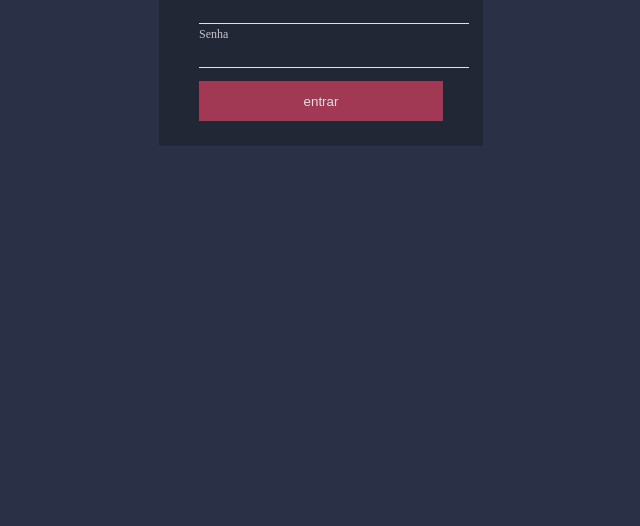
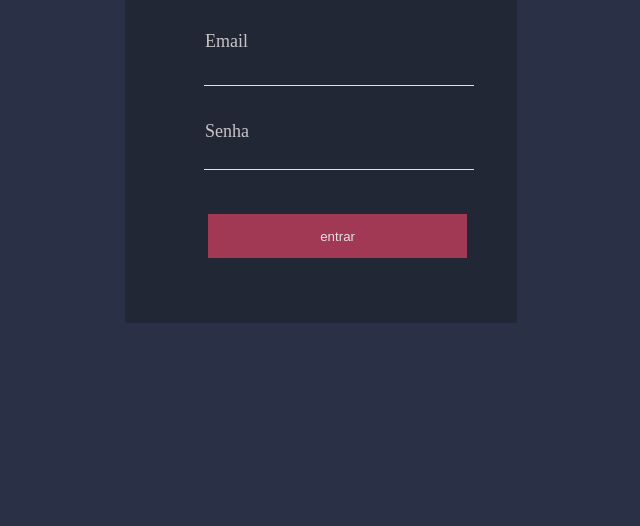
Before and after one commit to RafaelKloh/sistemaApostaFront, a plain HTML site: page index.html in a window 1280 px wide. Shown: the part 274-800 px from the top of the page, without its empty margins (319-959 px from the left). Drawn offline with Linux system fonts and the light colour scheme.

Commit message:
ajuste de telas

```diff
--- a/apostar/style.css
+++ b/apostar/style.css
@@ -74,19 +74,19 @@ input#valorAposta{
     border: none;
     border-bottom: 1px solid #e1e1e1d8;
     outline: none;
-    color: #000000;
-    width: 121px;
+    color: #020202;
+    width: 12px;
     top: 248px;
     position: relative;
     left: 326px;
 }
 .card {
     background-color: rgba(19, 19, 19, 0.3);
-    padding: 40px;
+    padding: 116px;
     border-radius: 2px;
-    width: 280px;
+    width: 392px;
     position: relative;
     left: 50%;
     transform: translateX(-50%);
-    top: 100px;
+    top: 145px;
 }
--- a/cadastroUsuario/style.css
+++ b/cadastroUsuario/style.css
@@ -12,18 +12,11 @@ h1 {
     top: 200px;
     left: 10px;
 }
-
-label#nome
-{
-    color: #fff;
-    font-size: 12px;
-    opacity: 0.8;
-    position: relative;
-    top: 40px;
-}
-
 p {
     color: #ccc;
+    position: relative;
+    top: 42px;
+    left: 42px;
 }
 
 a {
@@ -63,10 +56,11 @@ input#senha{
     outline: none;
     color: #ffffff;
     width: 270px;
-    top:40px;
+    top: 53px;
     position: relative;
 }
-input#nome {
+input#nome
+{
     margin-top: 42px;
     padding: 0 5px;
     background-color: transparent;
@@ -76,27 +70,52 @@ input#nome {
     color: #ffffff;
     width: 270px;
     position: relative;
-    top: 29px;
+    top: 25px;
+}
+label#email
+{
+    color: #fff;
+    font-size: 17px;
+    opacity: 0.8;
+    position: relative;
+    top: 41px;
+}
+label#senha
+{
+    color: #fff;
+    font-size: 17px;
+    opacity: 0.8;
+    position: relative;
+    top: 60px;
+}
+label#nome
+{
+    color: #fff;
+    font-size: 17px;
+    opacity: 0.8;
+    position: relative;
+    top: 60px;
 }
 
 .card {
     background-color: rgba(19, 19, 19, 0.3);
-    padding: 40px;
+    padding: 60px;
     border-radius: 2px;
-    width: 338px;
+    width: 366px;
     position: relative;
     left: 50%;
     transform: translateX(-50%);
     top: 100px;
 }
 input#btn-login{
-        width: 100%;
+    width: 100%;
     height: 40px;
     background-color: #a13854;
     border: none;
     color: #e1e1e1;
     margin: 10px 0;
     padding: 5px;
-    top: 25px;
+    top: 37px;
     position: relative;
+    left: 9px;
 }
--- a/index.html
+++ b/index.html
@@ -12,11 +12,11 @@
     <div class="card">
     <div class="card-header">
     <form id="form">
-        <label>Email</label>
+        <label id="email">Email</label>
         <br>
         <input type="email" id="email">
         <br>
-        <label>Senha</label>
+        <label id="senha">Senha</label>
         <br>
         <input type="password" id="senha">
         <br>
--- a/style.css
+++ b/style.css
@@ -13,12 +13,21 @@ h1 {
     left: 10px;
 }
 
-label {
+label#email{
     color: #f1ebeb;
-    font-size: 12px;
     opacity: 0.8;
     position: relative;
-    top: 40px;
+    top: 0px;
+    right: 36px;
+    font-size: 18px;
+}
+label#senha{
+    color: #f1ebeb;
+    opacity: 0.8;
+    position: relative;
+    top: 43px;
+    right: 36px;
+    font-size: 18px;
 }
 
 p {
@@ -30,14 +39,15 @@ a {
 }
 
 input[type = "submit"] {
-    width: 100%;
-    height: 40px;
+    width: 162%;
+    height: 44px;
     background-color: #a13854;
     border: none;
     color: #e1e1e1;
     margin: 10px 0;
-    padding: 5px;
-    top: 25px;
+    padding: 0px;
+    top: 61px;
+    right: 33px;
     position: relative;
 }
 
@@ -50,8 +60,9 @@ input#email{
     outline: none;
     color: #ffffff;
     width: 270px;
-    top:40px;
+    top: 8px;
     position: relative;
+    right: 37px;
 }
 input#senha{
     margin-top: 10px;
@@ -62,16 +73,17 @@ input#senha{
     outline: none;
     color: #ffffff;
     width: 270px;
-    top:40px;
+    top: 45px;
     position: relative;
+    right: 37px;
 }
 .card {
     background-color: rgba(19, 19, 19, 0.3);
-    padding: 40px;
+    padding: 116px;
     border-radius: 2px;
-    width: 324px;
+    width: 392px;
     position: relative;
     left: 50%;
     transform: translateX(-50%);
-    top: 130px;
+    top: 145px;
 }
```
Also changed, not shown: apostar/index.html (+3 -3 lines), cadastroUsuario/index.html (+3 -3 lines).
